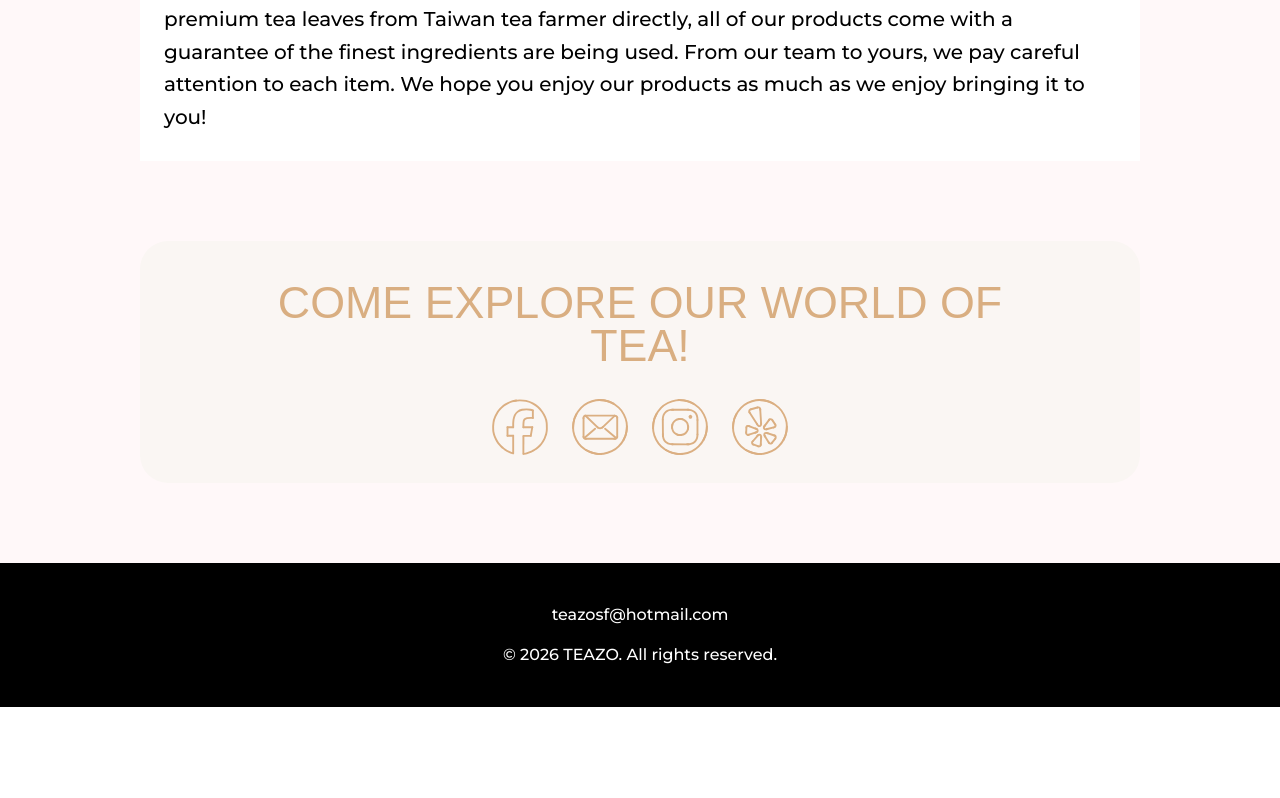
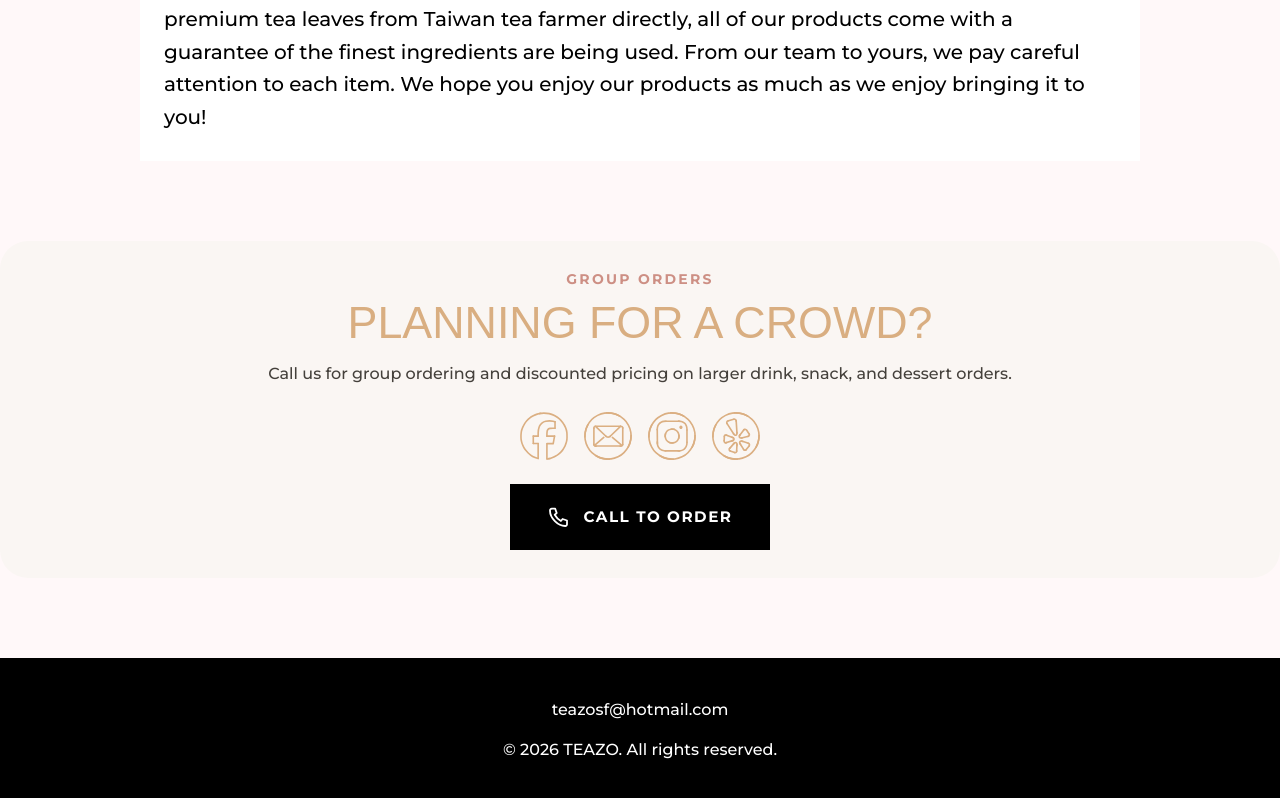
Before and after one commit to W-Sammy/Teazo-Site, a Next.js app in the folder teazo-site/: page / in a window 1280 px wide. Shown: the part 1724-2522 px from the top of the page. Before the commit the page ends 2431 px from the top, so only its background shows below. Built offline with nearby package versions, Linux system fonts and the light colour scheme; a web font is replaced by a local one.

Commit message:
Update Hover Mechanic and Call To Action

```diff
--- a/teazo-site/app/(site)/components/image-carousel.tsx
+++ b/teazo-site/app/(site)/components/image-carousel.tsx
@@ -13,7 +13,7 @@ export default function ImageCarousel(): JSX.Element {
     ];
 
     const [index, setIndex] = useState<number>(0);
-    const [isCenterHovered, setIsCenterHovered] = useState<boolean>(false);
+    const [isHovered, setIsHovered] = useState<boolean>(false);
 
 
 {/* Transition Timer */}
@@ -54,8 +54,10 @@ useEffect(() => {
                 <div className = {`
                             absolute w-75 h-125 z-10
                             transition-all duration-500 ease-in-out
-                            ${isCenterHovered ? "-translate-x-95" : "-translate-x-65"}
+                            ${isHovered ? "-translate-x-95" : "-translate-x-65"}
                             `}
+                            onMouseEnter={() => setIsHovered(true)}
+                            onMouseLeave={() => setIsHovered(false)}
                 >
 
                 <Image
@@ -69,8 +71,8 @@ useEffect(() => {
 
                 {/* Center */}
                 <div className = {`absolute w-100 h-150 z-30`}
-                                   onMouseEnter={() => setIsCenterHovered(true)}
-                                   onMouseLeave={() => setIsCenterHovered(false)}
+                                   onMouseEnter={() => setIsHovered(true)}
+                                   onMouseLeave={() => setIsHovered(false)}
                 >
 
                 <Image
@@ -86,8 +88,10 @@ useEffect(() => {
                 <div className = {`
                             absolute w-75 h-125 z-10
                             transition-all duration-500 ease-in-out
-                            ${isCenterHovered ? "translate-x-95" : "translate-x-65"}
+                            ${isHovered ? "translate-x-95" : "translate-x-65"}
                             `}
+                            onMouseEnter={() => setIsHovered(true)}
+                            onMouseLeave={() => setIsHovered(false)}
                 >
 
                 <Image
--- a/teazo-site/app/(site)/page.tsx
+++ b/teazo-site/app/(site)/page.tsx
@@ -9,6 +9,7 @@ import ImageCarousel from "@/app/(site)/components/image-carousel";
 // import font & bubbles
 import { Montserrat, Cabin_Sketch } from "next/font/google";
 import { BubbleField } from "@/app/components/bubble-field";
+import { getContactContent } from "@/app/(site)/contact/contact-content";
 import GeneralButton from "@/app/components/general-button";
 import { getWebsiteContent } from "@/app/lib/website-content";
 
@@ -26,6 +27,11 @@ const cabinSketch = Cabin_Sketch({
     weight: ['400'] // normal
 });
 
+const montserrat = Montserrat({
+  subsets: ["latin"],
+  weight: ["400", "700"],
+});
+
 // extra bold montserrat
 const boldMontserrat = Montserrat({
     subsets: ['latin'],
@@ -38,13 +44,44 @@ const mediumMontserrat = Montserrat({
     weight: ['500']
 });
 
+function PhoneIcon() {
+  return (
+    <svg
+      aria-hidden="true"
+      viewBox="0 0 24 24"
+      className="h-6 w-6"
+      fill="none"
+      stroke="currentColor"
+      strokeWidth="1.8"
+      strokeLinecap="round"
+      strokeLinejoin="round"
+    >
+      <path d="M4.8 3.7h3.4l1.5 4.4-2 1.7a16 16 0 0 0 6.2 6.2l1.7-2 4.4 1.5v3.4A1.8 1.8 0 0 1 18.2 21C10.9 21 3 13.1 3 5.8A1.8 1.8 0 0 1 4.8 3.7Z" />
+    </svg>
+  );
+}
+
 export default async function Home() {
   const content = await getWebsiteContent();
   const logoSrc = content.logo || "/TEAZO_logo.svg";
+  const contactData = await getContactContent();
+  const {
+    location,
+    hours,
+    contactFormEnabled,
+    logo,
+    socialLinks: dynamicSocialLinks,
+  } = contactData;
   const fbLink = content.socialLinks.find((l) => l.id === "facebook" && l.enabled)?.url || "https://www.facebook.com/people/TEAZO/100063111166083";
   const igLink = content.socialLinks.find((l) => l.id === "instagram" && l.enabled)?.url || "https://www.instagram.com/teazosf/";
   const yelpLink = content.socialLinks.find((l) => l.id === "yelp" && l.enabled)?.url || "https://www.yelp.com/biz/teazo-san-francisco";
   const emailHref = `mailto:${content.address.email || "teazosf@hotmail.com"}`;
+  const opensWebmail = false;
+  const phoneDigits = location.phone.replace(/[^\d+]/g, "");
+  const phoneHref = `tel:${phoneDigits || "+14157487398"}`;
+  const isYelpEnabled = dynamicSocialLinks?.find((l) => l.id === "yelp")?.enabled ?? true;
+  const isFbEnabled = dynamicSocialLinks?.find((l) => l.id === "facebook")?.enabled ?? true;
+  const isIgEnabled = dynamicSocialLinks?.find((l) => l.id === "instagram")?.enabled ?? true;
   const storyParagraphs = content.story ? content.story.split(/\n\s*\n|\n/) : [];
 
   return (
@@ -117,34 +154,104 @@ export default async function Home() {
 
 {/* Call To Action */}
         <section
-          className={`mx-auto mt-10 w-full max-w-250 rounded-[28px] border border-[#e9dbd5] bg-[#faf6f3] px-5 py-7 shadow-sm sm:px-7 sm:py-8 lg:px-10 lg:py-9`}
+                  className={`${montserrat.className} mx-auto mt-10 w-full max-w-[1320px] rounded-[28px] border border-[#e9dbd5] bg-[#faf6f3] px-5 py-7 shadow-sm sm:px-7 sm:py-8 lg:px-10 lg:py-9`}
                 >
-        <div className="mx-auto flex w-full max-w-295 flex-col justify-between gap-6 items-center text-center
-">
+                  <div className="mx-auto flex w-full max-w-[1180px] flex-col items-center justify-between gap-6 text-center lg:flex-row lg:text-left">
                     <div className="max-w-3xl">
+                      <p className="text-sm font-bold uppercase tracking-[0.16em] text-[#cd8f84]">
+                        Group Orders
+                      </p>
                       <h2
                         className={`${cabinSketch.className} mt-3 text-[2.8rem] uppercase leading-[0.95] text-[#D9AE81] sm:text-[3.5rem]`}
                       >
-                Come Explore Our World of Tea!
+                        Planning for a Crowd?
                       </h2>
+                      <p className="mt-4 text-base font-medium leading-7 text-stone-700 sm:text-lg">
+                        Call us for group ordering and discounted pricing on larger
+                        drink, snack, and dessert orders.
+                      </p>
 
-            {/*social media icons*/}
-                <div className="mt-8 flex flex-wrap justify-center items-center gap-6 sm:gap-10">
-                    <a href={fbLink} target="_blank" rel="noopener noreferrer">
-                        <img src="/social_icons/social_svg/teazo_fb_icon.svg" alt="Facebook" className="w-14 h-14 sm:w-16 sm:h-16" />
+                      <div className="mt-6 flex items-center justify-center gap-4 lg:justify-start">
+                        {isFbEnabled && (
+                          <a
+                            href={fbLink}
+                            aria-label={`${location.businessName} on Facebook`}
+                            target="_blank"
+                            rel="noreferrer"
+                            className="block transition hover:opacity-70"
+                          >
+                            <Image
+                              src="/social_icons/social_svg/teazo_fb_icon.svg"
+                              alt=""
+                              aria-hidden="true"
+                              width={64}
+                              height={64}
+                              className="h-12 w-12 object-contain"
+                            />
                           </a>
-                    <a href={emailHref}>
-                        <img src="/social_icons/social_svg/teazo_email_icon.svg" alt="Email" className="w-14 h-14 sm:w-16 sm:h-16" />
+                        )}
+                        <a
+                          href={emailHref}
+                          aria-label={`Email ${location.businessName}`}
+                          target={opensWebmail ? "_blank" : undefined}
+                          rel={opensWebmail ? "noreferrer" : undefined}
+                          className="block transition hover:opacity-70"
+                        >
+                          <Image
+                            src="/social_icons/social_svg/teazo_email_icon.svg"
+                            alt=""
+                            aria-hidden="true"
+                            width={64}
+                            height={64}
+                            className="h-12 w-12 object-contain"
+                          />
                         </a>
-                    <a href={igLink} target="_blank" rel="noopener noreferrer">
-                        <img src="/social_icons/social_svg/teazo_insta_icon.svg" alt="Instagram" className="w-14 h-14 sm:w-16 sm:h-16" />
+                        {isIgEnabled && (
+                          <a
+                            href={igLink}
+                            aria-label={`${location.businessName} on Instagram`}
+                            target="_blank"
+                            rel="noreferrer"
+                            className="block transition hover:opacity-70"
+                          >
+                            <Image
+                              src="/social_icons/social_svg/teazo_insta_icon.svg"
+                              alt=""
+                              aria-hidden="true"
+                              width={64}
+                              height={64}
+                              className="h-12 w-12 object-contain"
+                            />
                           </a>
-                    <a href={yelpLink} target="_blank" rel="noopener noreferrer">
-                        <img src="/social_icons/social_svg/teazo_yelp_icon.svg" alt="Yelp" className="w-14 h-14 sm:w-16 sm:h-16" />
+                        )}
+                        {isYelpEnabled && (
+                          <a
+                            href={yelpLink}
+                            aria-label={`${location.businessName} on Yelp`}
+                            target="_blank"
+                            rel="noreferrer"
+                            className="block transition hover:opacity-70"
+                          >
+                            <Image
+                              src="/social_icons/social_svg/teazo_yelp_icon.svg"
+                              alt=""
+                              aria-hidden="true"
+                              width={64}
+                              height={64}
+                              className="h-12 w-12 object-contain"
+                            />
                           </a>
+                        )}
+                      </div>
                     </div>
 
-            </div>
+                    <a
+                      href={phoneHref}
+                      className="flex h-[66px] w-full max-w-[260px] cursor-pointer items-center justify-center gap-3 bg-black px-6 text-[0.95rem] font-bold tracking-[0.1em] text-white transition hover:bg-[#FFBDC7] sm:w-[260px]"
+                    >
+                      <PhoneIcon />
+                      CALL TO ORDER
+                    </a>
                   </div>
                 </section>
 
```
Lines whose indentation alone changed are shown as unchanged.
